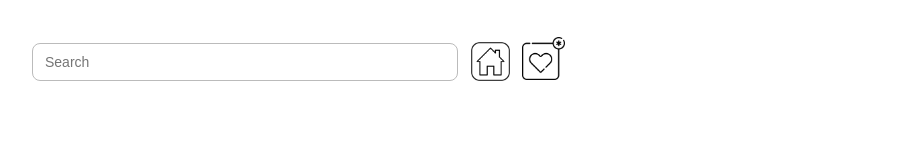
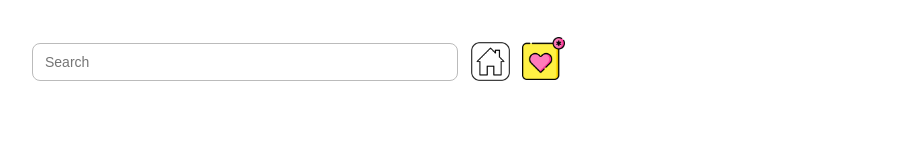
Before and after one commit to pocaaaaa/react-for-beginners-movie, a React (Create React App) app: page /react-for-beginners-movie/fav in a window 1280 px wide. Shown: the top 160 px of the page, without its empty margins (26-937 px from the left). Built offline with nearby package versions, Linux system fonts and the light colour scheme.

Commit message:
버튼 선택 시 이미지 변경되도록 수정

```diff
--- a/src/components/Nav.js
+++ b/src/components/Nav.js
@@ -15,10 +15,31 @@ function Nav({search, onChangeSearch, onKeyDownSearch, searchMovies}) {
         onKeyDown={onKeyDownSearch ? onKeyDownSearch : () => {}}
       />
       { (pathname === "/") ? (
-        <img onClick={searchMovies} className={styles.search__img} alt="search" src={`${window.location.origin}/react-for-beginners-movie/icon/search.png`} />
-        ) : null }
-      <Link to="/"><img className={styles.home} alt="fav" src={`${window.location.origin}/react-for-beginners-movie/icon/home.png`} /></Link>
-      <Link to="/fav"><img className={styles.fav__home} alt="fav" src={`${window.location.origin}/react-for-beginners-movie/icon/fav.png`} /></Link>
+        <img
+          onClick={searchMovies}
+          className={styles.search__img}
+          alt="search"
+          src={`${window.location.origin}/react-for-beginners-movie/icon/search.png`}
+        />
+      ) : null }
+      <Link to="/">
+        <img
+          className={styles.home}
+          alt="fav"
+          src={pathname === "/" ?
+                `${window.location.origin}/react-for-beginners-movie/icon/home_c.png` :
+                `${window.location.origin}/react-for-beginners-movie/icon/home.png`}
+        />
+      </Link>
+      <Link to="/fav">
+        <img
+          className={styles.fav__home}
+          alt="fav"
+          src={pathname === "/fav" ?
+                `${window.location.origin}/react-for-beginners-movie/icon/fav_c.png` :
+                `${window.location.origin}/react-for-beginners-movie/icon/fav.png`}
+        />
+      </Link>
     </div>
   );
 }
```
Also changed, not shown: public/icon/fav_c.png (added), public/icon/home_c.png (added).
